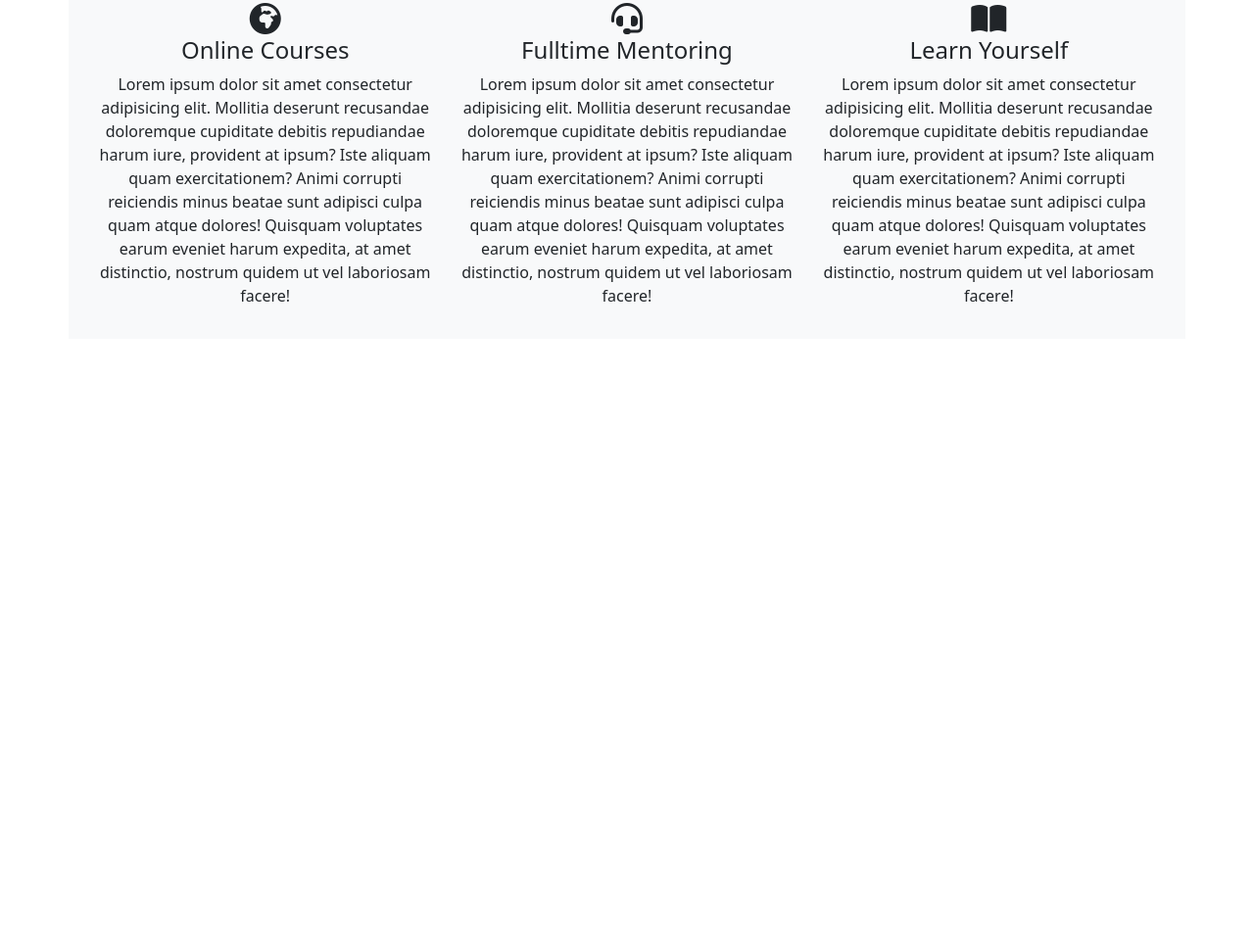
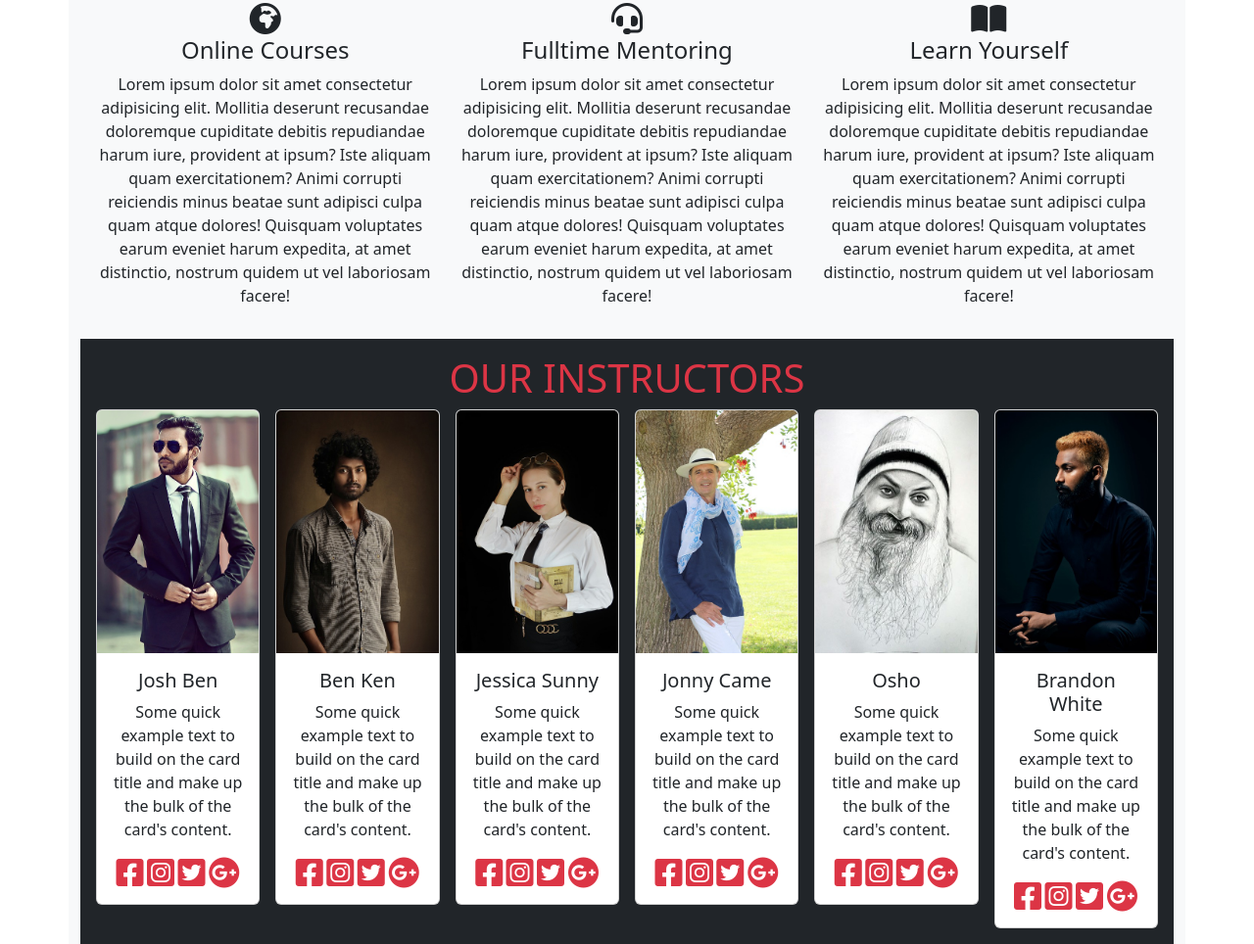
Before and after one commit to niluse/Bootstrap-6-9-23, a plain HTML site: page index.html in a window 1280 px wide. Shown: the part 869-1833 px from the top of the page at 98% size. Before the commit the page ends 1215 px from the top, so only its background shows below. Drawn offline with nearby package versions, Linux system fonts and the light colour scheme.

Commit message:
add instructors section

```diff
--- a/css/app.css
+++ b/css/app.css
@@ -49,8 +49,18 @@
 
 
 /*------------instructors--------*/
-
-
+section#instructors .card{  /* id si instructors olan section daki card class ina sahip olanlarda hover olursa*/
+    transition: transform .5s;
+}
+section#instructors .card:hover{  /* id si instructors olan section daki card class ina sahip olanlarda hover olursa*/
+    transform: scale(1.03);
+}
+section#instructors i{
+    transition: opacity 0.5s;
+}
+section#instructors i:hover{
+    opacity: 0.5;
+}
 
 
 /*-------------students section-----------*/
--- a/index.html
+++ b/index.html
@@ -97,6 +97,7 @@
 
     <!--Main-->
     <main class="text-center bg-light container">
+      <!--about-->
       <section id="about" class="p-3">
         <h2 class="text-danger display-6">ABOUT US</h2>
         <div class="row justify-content-center">
@@ -117,6 +118,102 @@
           </div>
         </div>
       </section>
+      <!--instructors-->
+      <section id="instructors" class="bg-dark p-3 container">
+        <h2 class="text-danger display-6">OUR INSTRUCTORS</h2>
+        <div class="row g-3 justify-content-center">
+          <div class="col-12 col-sm-6 col-md-4 col-lg-3 col-xl-2">
+            <div class="card">
+              <img src="./img/teacher1.jpg" class="card-img-top" alt="...">
+              <div class="card-body">
+                <h5 class="card-title">Josh Ben</h5>
+                <p class="card-text">Some quick example text to build on the card title and make up the bulk of the card's content.</p>
+                <div class="text-danger d-flex justify-content-evenly fa-2x">
+                  <i class="fa-brands fa-facebook-square"></i>
+                  <i class="fa-brands fa-instagram-square"></i>
+                  <i class="fa-brands fa-twitter-square"></i>
+                  <i class="fa-brands fa-google-plus"></i>
+                </div>
+              </div>
+            </div>
+          </div>
+          <div class="col-12 col-sm-6 col-md-4 col-lg-3 col-xl-2">
+            <div class="card">
+              <img src="./img/teacher2.jpg" class="card-img-top" alt="...">
+              <div class="card-body">
+                <h5 class="card-title">Ben Ken</h5>
+                <p class="card-text">Some quick example text to build on the card title and make up the bulk of the card's content.</p>
+                <div class="text-danger d-flex justify-content-evenly fa-2x">
+                  <i class="fa-brands fa-facebook-square"></i>
+                  <i class="fa-brands fa-instagram-square"></i>
+                  <i class="fa-brands fa-twitter-square"></i>
+                  <i class="fa-brands fa-google-plus"></i>
+                </div>
+              </div>
+            </div>
+          </div>
+          <div class="col-12 col-sm-6 col-md-4 col-lg-3 col-xl-2">
+            <div class="card">
+              <img src="./img/teacher3.jpg" class="card-img-top" alt="...">
+              <div class="card-body">
+                <h5 class="card-title">Jessica Sunny</h5>
+                <p class="card-text">Some quick example text to build on the card title and make up the bulk of the card's content.</p>
+                <div class="text-danger d-flex justify-content-evenly fa-2x">
+                  <i class="fa-brands fa-facebook-square"></i>
+                  <i class="fa-brands fa-instagram-square"></i>
+                  <i class="fa-brands fa-twitter-square"></i>
+                  <i class="fa-brands fa-google-plus"></i>
+                </div>
+              </div>
+            </div>
+          </div>
+          <div class="col-12 col-sm-6 col-md-4 col-lg-3 col-xl-2">
+            <div class="card">
+              <img src="./img/teacher4.jpg" class="card-img-top" alt="...">
+              <div class="card-body">
+                <h5 class="card-title">Jonny Came</h5>
+                <p class="card-text">Some quick example text to build on the card title and make up the bulk of the card's content.</p>
+                <div class="text-danger d-flex justify-content-evenly fa-2x">
+                  <i class="fa-brands fa-facebook-square"></i>
+                  <i class="fa-brands fa-instagram-square"></i>
+                  <i class="fa-brands fa-twitter-square"></i>
+                  <i class="fa-brands fa-google-plus"></i>
+                </div>
+              </div>
+            </div>
+          </div>
+          <div class="col-12 col-sm-6 col-md-4 col-lg-3 col-xl-2">
+            <div class="card">
+              <img src="./img/teacher5.jpg" class="card-img-top" alt="...">
+              <div class="card-body">
+                <h5 class="card-title">Osho</h5>
+                <p class="card-text">Some quick example text to build on the card title and make up the bulk of the card's content.</p>
+                <div class="text-danger d-flex justify-content-evenly fa-2x">
+                  <i class="fa-brands fa-facebook-square"></i>
+                  <i class="fa-brands fa-instagram-square"></i>
+                  <i class="fa-brands fa-twitter-square"></i>
+                  <i class="fa-brands fa-google-plus"></i>
+                </div>
+              </div>
+            </div>
+          </div>
+          <div class="col-12 col-sm-6 col-md-4 col-lg-3 col-xl-2">
+            <div class="card">
+              <img src="./img/teacher6.jpg" class="card-img-top" alt="...">
+              <div class="card-body">
+                <h5 class="card-title">Brandon White</h5>
+                <p class="card-text">Some quick example text to build on the card title and make up the bulk of the card's content.</p>
+                <div class="text-danger d-flex justify-content-evenly fa-2x">
+                  <i class="fa-brands fa-facebook-square"></i>
+                  <i class="fa-brands fa-instagram-square"></i>
+                  <i class="fa-brands fa-twitter-square"></i>
+                  <i class="fa-brands fa-google-plus"></i>
+                </div>
+              </div>
+            </div>
+          </div>
+        </div>
+      </section>
     </main>
 
 
```
